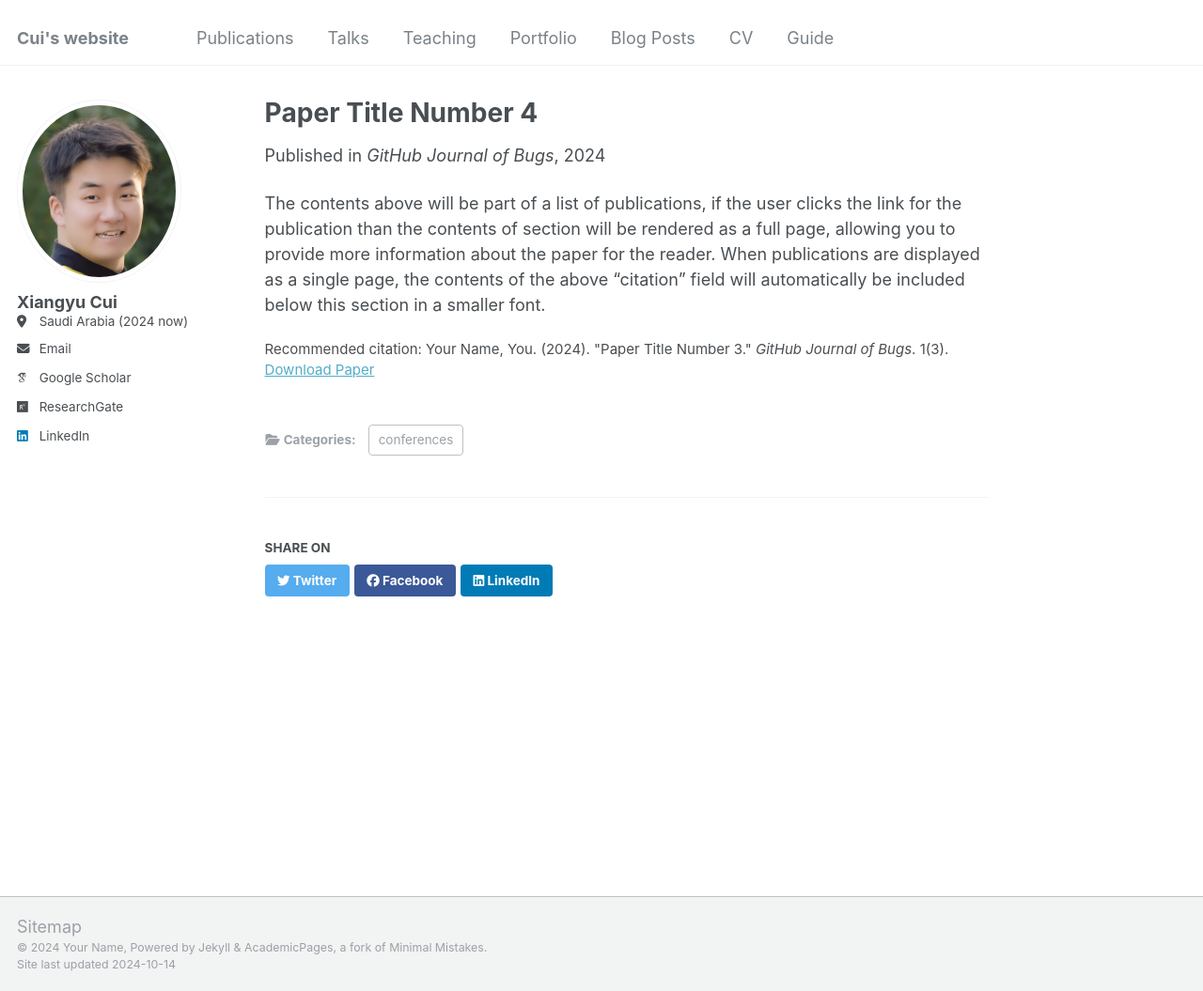
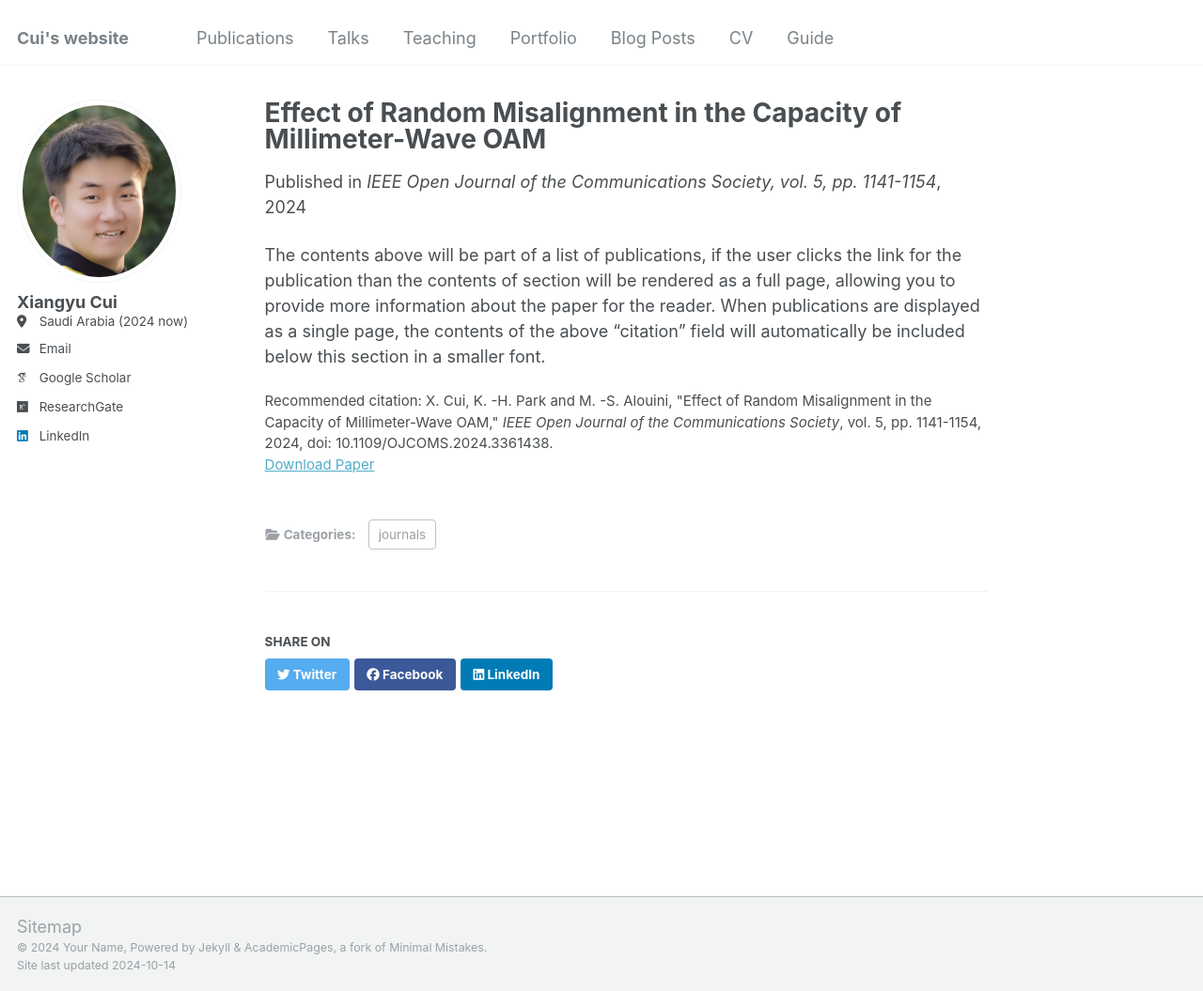
Before and after one commit to Xiangyu-cui/xiangyu-cui.github.io, a Jekyll site: the page built from _publications/2024-02-17-paper-title-number-4.md, in a window 1280 px wide and 1055 px high. Shown: the whole window at 94% size. Built offline with Jekyll 4.4.1, drawn with Linux system fonts in a browser that asks for light colours; some web fonts are replaced.

Commit message:
Update 2024-02-17-paper-title-number-4.md

```diff
--- a/_publications/2024-02-17-paper-title-number-4.md
+++ b/_publications/2024-02-17-paper-title-number-4.md
@@ -1,13 +1,13 @@
 ---
-title: "Paper Title Number 4"
+title: "Effect of Random Misalignment in the Capacity of Millimeter-Wave OAM"
 collection: publications
-category: conferences
+category: journals
 permalink: /publication/2024-02-17-paper-title-number-4
-excerpt: 'This paper is about fixing template issue #693.'
-date: 2024-02-17
-venue: 'GitHub Journal of Bugs'
-paperurl: 'http://academicpages.github.io/files/paper3.pdf'
-citation: 'Your Name, You. (2024). &quot;Paper Title Number 3.&quot; <i>GitHub Journal of Bugs</i>. 1(3).'
+excerpt: 'This paper studies the impact of random misalignment on millimeter-wave orbital angular momentum (OAM) systems capacity.'
+venue: 'IEEE Open Journal of the Communications Society, vol. 5, pp. 1141-1154'
+paperurl: 'https://ieeexplore.ieee.org/abstract/document/10418466'
+citation: 'X. Cui, K. -H. Park and M. -S. Alouini, "Effect of Random Misalignment in the Capacity of Millimeter-Wave OAM," <i>IEEE Open Journal of the Communications Society</i>, vol. 5, pp. 1141-1154, 2024, doi: 10.1109/OJCOMS.2024.3361438.'
 ---
 
+
 The contents above will be part of a list of publications, if the user clicks the link for the publication than the contents of section will be rendered as a full page, allowing you to provide more information about the paper for the reader. When publications are displayed as a single page, the contents of the above "citation" field will automatically be included below this section in a smaller font.
```
